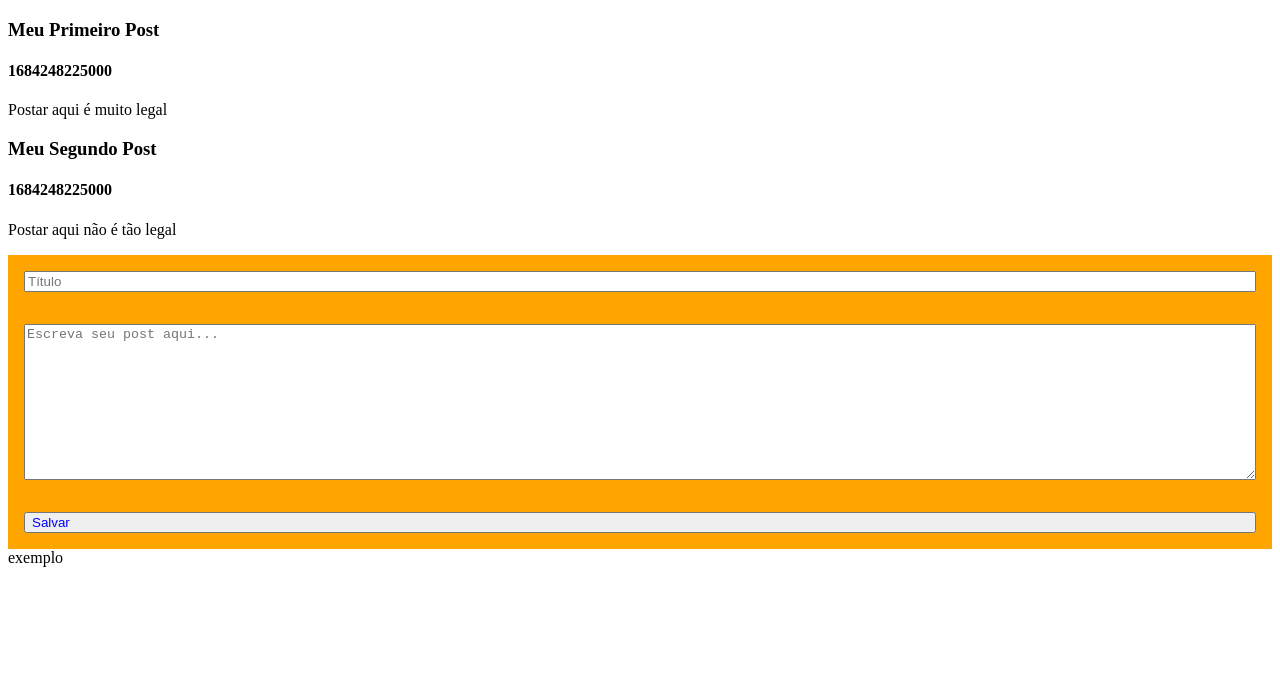
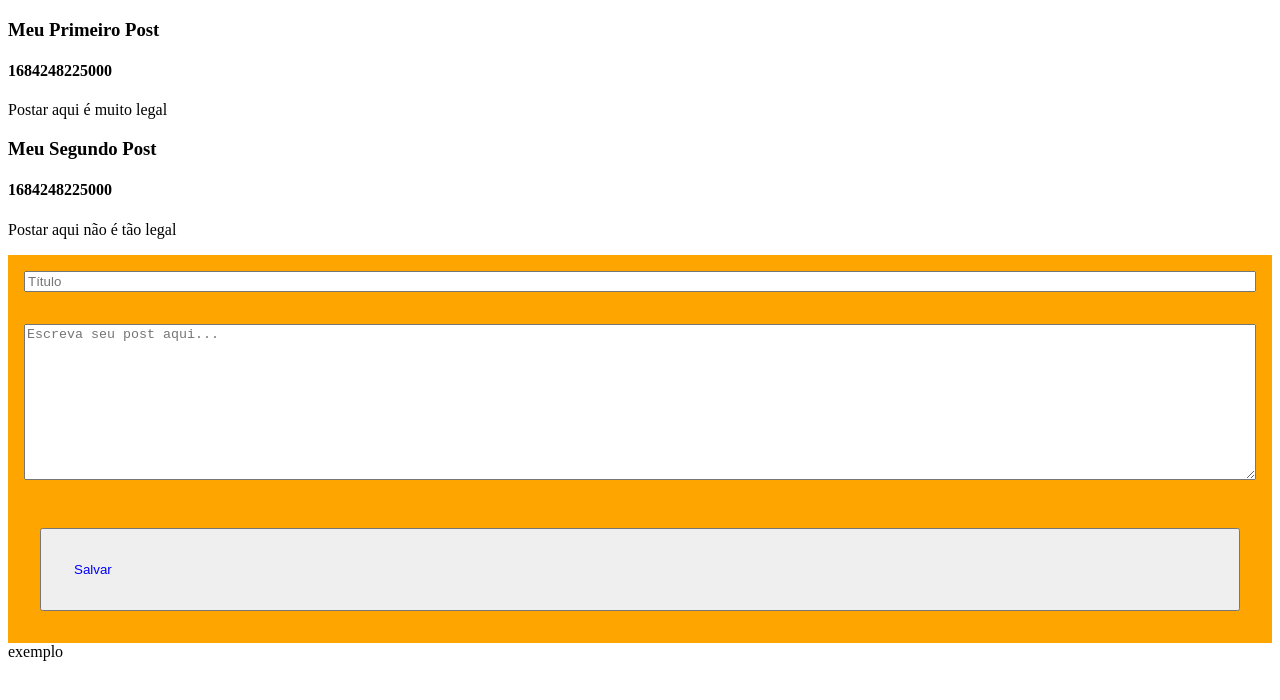
Before and after one commit to abimaelneto/blog-template, a Vue app: page / in a window 1280 px wide. Shown: the top 700 px of the page. Built offline with nearby package versions, Linux system fonts and the light colour scheme.

Commit message:
finaliza a estilização do botão

```diff
--- a/src/App.vue
+++ b/src/App.vue
@@ -108,5 +108,8 @@ form > * {
 button {
   color: blue;
   display: flex;
+
+  margin: 2rem;
+  padding: 2rem;
 }
 </style>
```
